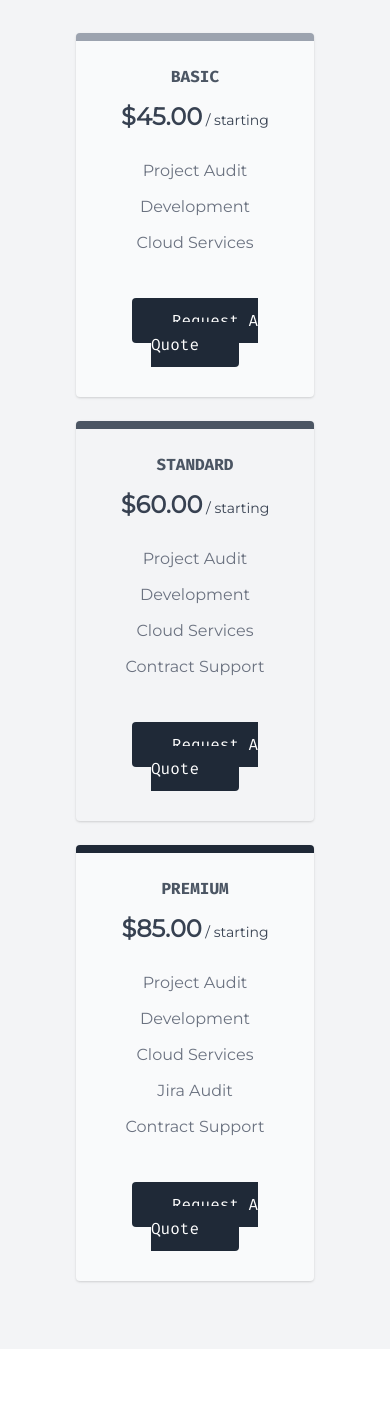
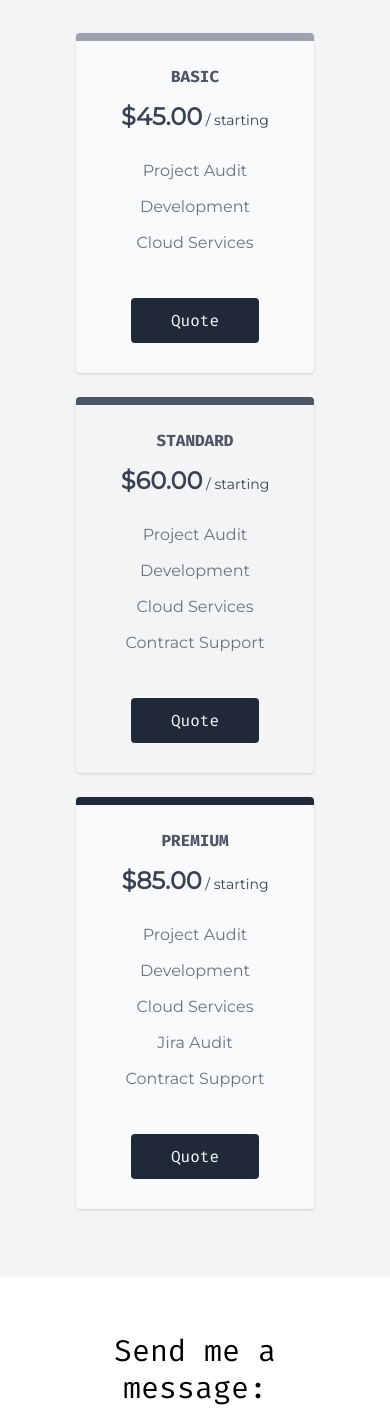
Before and after one commit to iods/ryemiller, a Vue app in the folder web/app/: page / in a window 390 px wide. Shown: the part 6021-7429 px from the top of the page. Built offline with nearby package versions, Linux system fonts and the light colour scheme.

Commit message:
Update of link naming for spacing on mobile.

```diff
--- a/web/app/src/components/AppOfferings.vue
+++ b/web/app/src/components/AppOfferings.vue
@@ -24,7 +24,7 @@
               <li class="text-gray-500 leading-9">Development</li>
               <li class="text-gray-500 leading-9">Cloud Services</li>
             </ul>
-            <a href="#" class="btn">Request A Quote</a>
+            <a href="#" class="btn">Quote</a>
           </div>
         </div>
 
@@ -45,7 +45,7 @@
               <li class="text-gray-500 leading-9">Cloud Services</li>
               <li class="text-gray-500 leading-9">Contract Support</li>
             </ul>
-            <a href="#" class="btn">Request A Quote</a>
+            <a href="#" class="btn">Quote</a>
           </div>
         </div>
 
@@ -67,7 +67,7 @@
               <li class="text-gray-500 leading-9">Jira Audit</li>
               <li class="text-gray-500 leading-9">Contract Support</li>
             </ul>
-            <a href="#" class="btn">Request A Quote</a>
+            <a href="#" class="btn">Quote</a>
           </div>
         </div>
 
```
